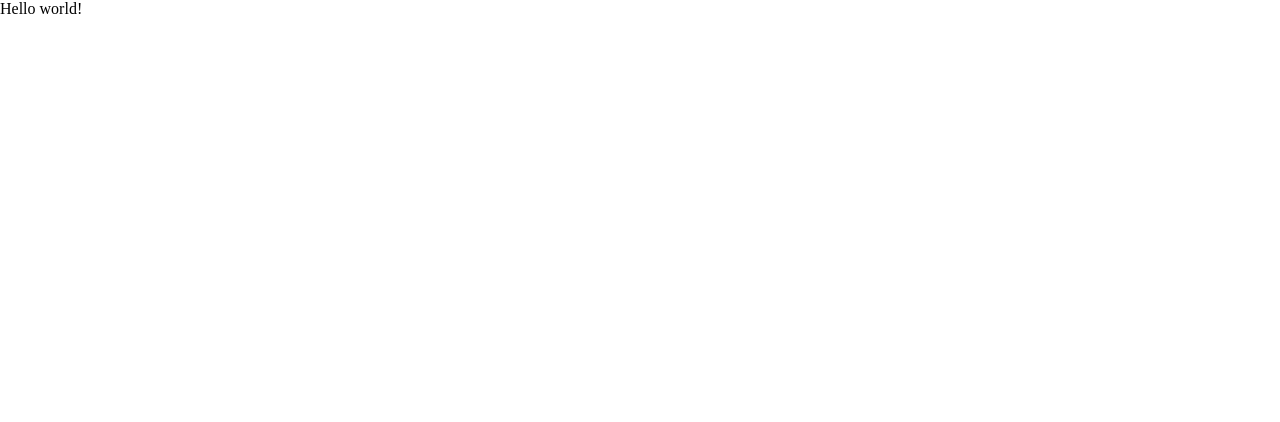
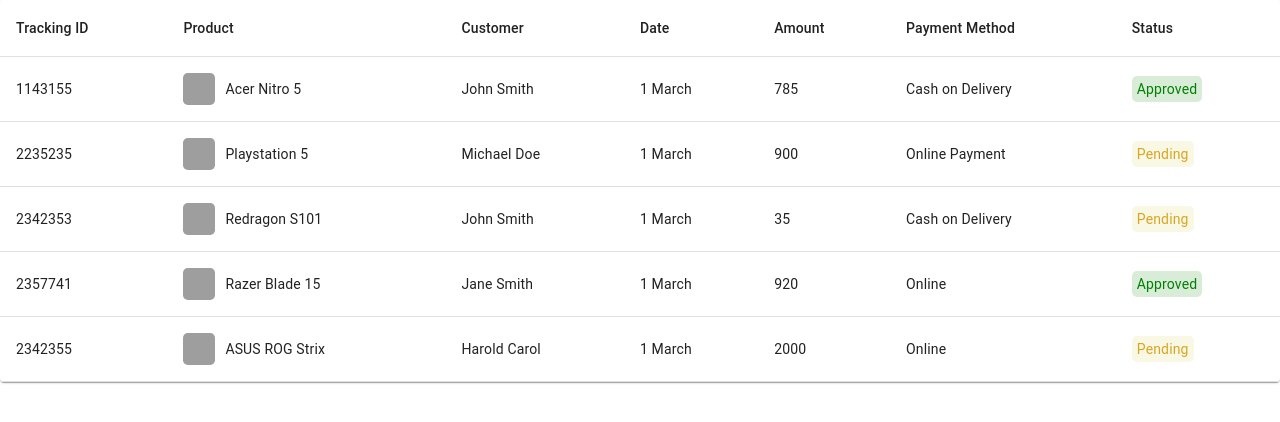
Before and after one commit to tripletens/GomerceFrontendAdmin, a React (Create React App) app: page / in a window 1280 px wide. Shown: the top 422 px of the page. Built offline with nearby package versions, Linux system fonts and the light colour scheme; grey boxes are pictures that could not be loaded.

Commit message:
Fix: worked on the sass not found bug

```diff
--- a/package.json
+++ b/package.json
@@ -3,6 +3,8 @@
   "version": "0.1.0",
   "private": true,
   "dependencies": {
+    "@emotion/react": "^11.10.4",
+    "@emotion/styled": "^11.10.4",
     "@mui/core": "^5.0.0-alpha.54",
     "@mui/icons-material": "^5.4.2",
     "@mui/material": "^5.4.2",
@@ -17,7 +19,7 @@
     "react-router-dom": "^5.2.0",
     "react-scripts": "4.0.3",
     "recharts": "^2.1.9",
-    "sass": "^1.54.9",
+    "sass": "^1.55.0",
     "web-vitals": "^1.0.1"
   },
   "scripts": {
--- a/src/App.jsx
+++ b/src/App.jsx
@@ -1,5 +1,10 @@
+import React from 'react';
+import { NewOrders } from './pages/orders/NewOrders';
+
 const App = () => {
-  return <div>Hello world!</div>;
+  return (
+    <NewOrders/>
+  ) ;
 };
 
 export default App;
```
Also changed, not shown: 1 other file (tests, documents, lock files or other folders).
